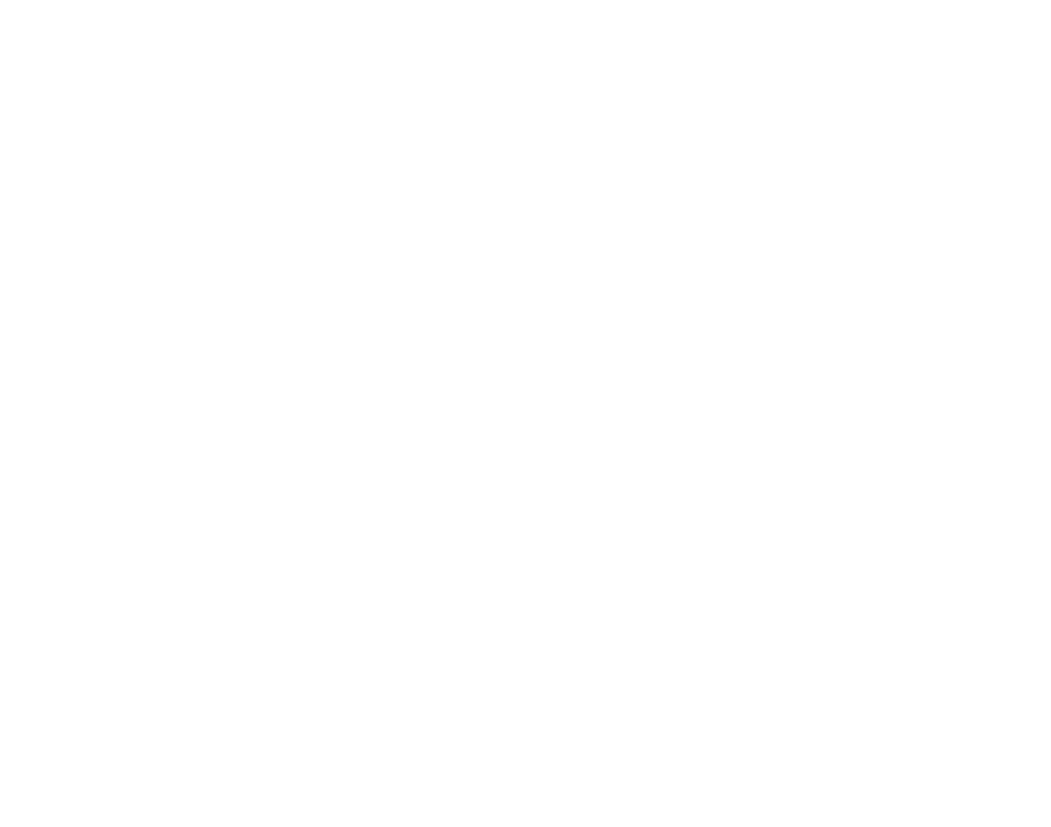
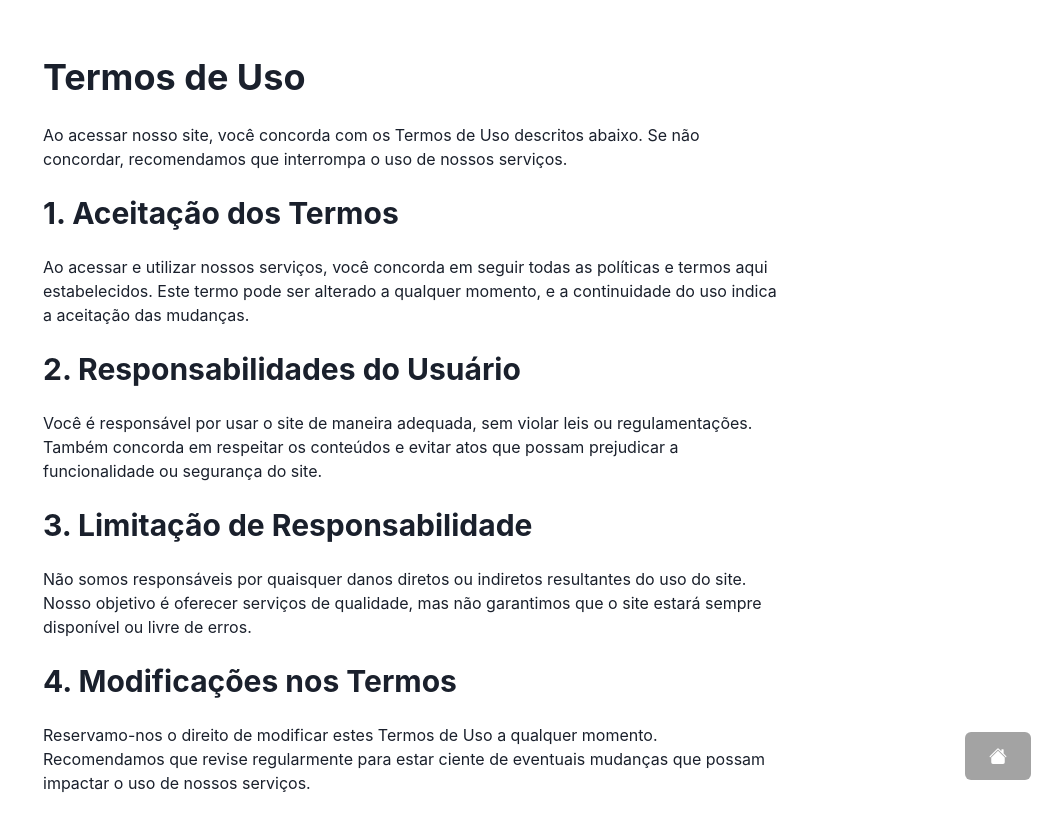
Before and after one commit to davileahy/LivreMente, a React (Create React App) app: page /termos_de_uso in a window 1280 px wide. Before the commit this address had no page. Shown: the whole page, without its empty margins (229-1280 px from the left). Before the commit the page ends 800 px from the top, so only its background shows below. Built offline with nearby package versions, Linux system fonts and the light colour scheme.

Commit message:
added privacy policy and terms of use

```diff
--- a/src/App.js
+++ b/src/App.js
@@ -5,6 +5,8 @@
 import LibraryPage from "./pages/LibraryPage";
 import { Analytics } from "@vercel/analytics/react"
 import ScrollToTop from "./hooks/useScrollToTop";
+import PoliticaDePrivacidade from "./pages/PoliticaDePrivacidade";
+import TermosDeUso from "./pages/TermosDeUso";
 
 function App() {
   return (
@@ -17,6 +19,9 @@
           <Route path="/saiba_mais" element={<MorePage />} />
           <Route path="/cursos" element={<AllCoursesPage />} />
           <Route path="/biblioteca" element={<LibraryPage />} />
+          <Route path="/politica_de_privacidade" element={<PoliticaDePrivacidade />} />
+          <Route path="/termos_de_uso" element={<TermosDeUso />} />
+
           {/* Adicionar outras rotas para diferentes páginas */}
         </Routes>
       </Router>
--- a/src/pages/AllCoursesPage.js
+++ b/src/pages/AllCoursesPage.js
@@ -201,6 +201,11 @@
             <ArrowForwardIcon />
           </Button>
         </Flex>
+        <div className="text-center mt-5">
+          <a href="/politica_de_privacidade">Politica de Privacidade</a>
+          <br />
+          <a href="/termos_de_uso">Termos de Uso</a>
+        </div>
       </Flex>
     </Box>
   );
--- a/src/pages/LibraryPage.js
+++ b/src/pages/LibraryPage.js
@@ -99,7 +99,7 @@
         px={4}
         borderRadius={"50px"}
         backgroundColor={"white"}
-        boxShadow={'2px'}
+        boxShadow={"2px"}
         pt={{ base: "100px", md: "120px" }}
         pb={5}
       >
@@ -117,7 +117,7 @@
           mt={2}
           maxW="800px"
           mx="auto"
-          fontWeight={'bold'}
+          fontWeight={"bold"}
         >
           Bem-vindo à biblioteca! Aqui você encontrará uma vasta coleção de
           livros educacionais de todos os tipos. Navegue por diferentes
@@ -196,6 +196,11 @@
           </>
         )}
       </Box>
+      <div className="text-center mt-5">
+        <a href="/politica_de_privacidade">Politica de Privacidade</a>
+        <br />
+        <a href="/termos_de_uso">Termos de Uso</a>
+      </div>
     </Box>
   );
 };
--- a/src/pages/MainPage.js
+++ b/src/pages/MainPage.js
@@ -44,6 +44,11 @@
       >
         <Courses />
       </Box>
+      <div className="text-center mt-5">
+        <a href="/politica_de_privacidade">Politica de Privacidade</a>
+        <br />
+        <a href="/termos_de_uso">Termos de Uso</a>
+      </div>
     </Box>
   );
 };
--- a/src/pages/MorePage.js
+++ b/src/pages/MorePage.js
@@ -173,6 +173,11 @@
                 </Text>
               </Stack>
             </Box>
+            <div className="text-center mt-5">
+              <a href="/politica_de_privacidade">Politica de Privacidade</a>
+              <br />
+              <a href="/termos_de_uso">Termos de Uso</a>
+            </div>
           </motion.div>
           {/* Botão de voltar */}
           <motion.div
--- /dev/null
+++ b/src/pages/PoliticaDePrivacidade.js
@@ -0,0 +1,36 @@
+// PoliticaDePrivacidade.js
+import React from 'react';
+import { Box, Heading, Text, VStack } from '@chakra-ui/react';
+import HomeButton from '../components/HomeButton';
+
+const PoliticaDePrivacidade = () => {
+  return (
+    <Box p={8} maxW="800px" mx="auto">
+      <VStack spacing={6} align="start">
+        <HomeButton />
+        <Heading as="h1" size="xl">Política de Privacidade</Heading>
+        <Text fontSize="md">
+          Esta Política de Privacidade descreve como coletamos, usamos e protegemos suas informações. Ao utilizar nossos serviços, você concorda com as práticas descritas nesta política.
+        </Text>
+        <Heading as="h2" size="lg">1. Coleta de Informações</Heading>
+        <Text fontSize="md">
+          Coletamos informações de uso, como páginas visitadas. Esses dados nos ajudam a personalizar sua experiência e aprimorar nossos serviços.
+        </Text>
+        <Heading as="h2" size="lg">2. Uso das Informações</Heading>
+        <Text fontSize="md">
+          As informações coletadas são usadas para fornecer e melhorar nossos serviços, garantir segurança e personalizar sua experiência. Seus dados podem ser utilizados para comunicar atualizações ou informações relevantes.
+        </Text>
+        <Heading as="h2" size="lg">3. Compartilhamento de Informações</Heading>
+        <Text fontSize="md">
+          Não compartilhamos suas informações com terceiros, exceto quando necessário para cumprir a lei ou proteger nossos direitos. Eventualmente, parceiros confiáveis podem ter acesso para melhorar nossos serviços.
+        </Text>
+        <Heading as="h2" size="lg">4. Segurança</Heading>
+        <Text fontSize="md">
+          Implementamos medidas de segurança para proteger suas informações contra acesso não autorizado. No entanto, nenhum sistema é 100% seguro, e recomendamos que tome precauções ao compartilhar dados online.
+        </Text>
+      </VStack>
+    </Box>
+  );
+};
+
+export default PoliticaDePrivacidade;
--- /dev/null
+++ b/src/pages/TermosDeUso.js
@@ -0,0 +1,36 @@
+// TermosDeUso.js
+import React from 'react';
+import { Box, Heading, Text, VStack } from '@chakra-ui/react';
+import HomeButton from '../components/HomeButton';
+
+const TermosDeUso = () => {
+  return (
+    <Box p={8} maxW="800px" mx="auto">
+      <VStack spacing={6} align="start">
+        <HomeButton />
+        <Heading as="h1" size="xl">Termos de Uso</Heading>
+        <Text fontSize="md">
+          Ao acessar nosso site, você concorda com os Termos de Uso descritos abaixo. Se não concordar, recomendamos que interrompa o uso de nossos serviços.
+        </Text>
+        <Heading as="h2" size="lg">1. Aceitação dos Termos</Heading>
+        <Text fontSize="md">
+          Ao acessar e utilizar nossos serviços, você concorda em seguir todas as políticas e termos aqui estabelecidos. Este termo pode ser alterado a qualquer momento, e a continuidade do uso indica a aceitação das mudanças.
+        </Text>
+        <Heading as="h2" size="lg">2. Responsabilidades do Usuário</Heading>
+        <Text fontSize="md">
+          Você é responsável por usar o site de maneira adequada, sem violar leis ou regulamentações. Também concorda em respeitar os conteúdos e evitar atos que possam prejudicar a funcionalidade ou segurança do site.
+        </Text>
+        <Heading as="h2" size="lg">3. Limitação de Responsabilidade</Heading>
+        <Text fontSize="md">
+          Não somos responsáveis por quaisquer danos diretos ou indiretos resultantes do uso do site. Nosso objetivo é oferecer serviços de qualidade, mas não garantimos que o site estará sempre disponível ou livre de erros.
+        </Text>
+        <Heading as="h2" size="lg">4. Modificações nos Termos</Heading>
+        <Text fontSize="md">
+          Reservamo-nos o direito de modificar estes Termos de Uso a qualquer momento. Recomendamos que revise regularmente para estar ciente de eventuais mudanças que possam impactar o uso de nossos serviços.
+        </Text>
+      </VStack>
+    </Box>
+  );
+};
+
+export default TermosDeUso;
```
